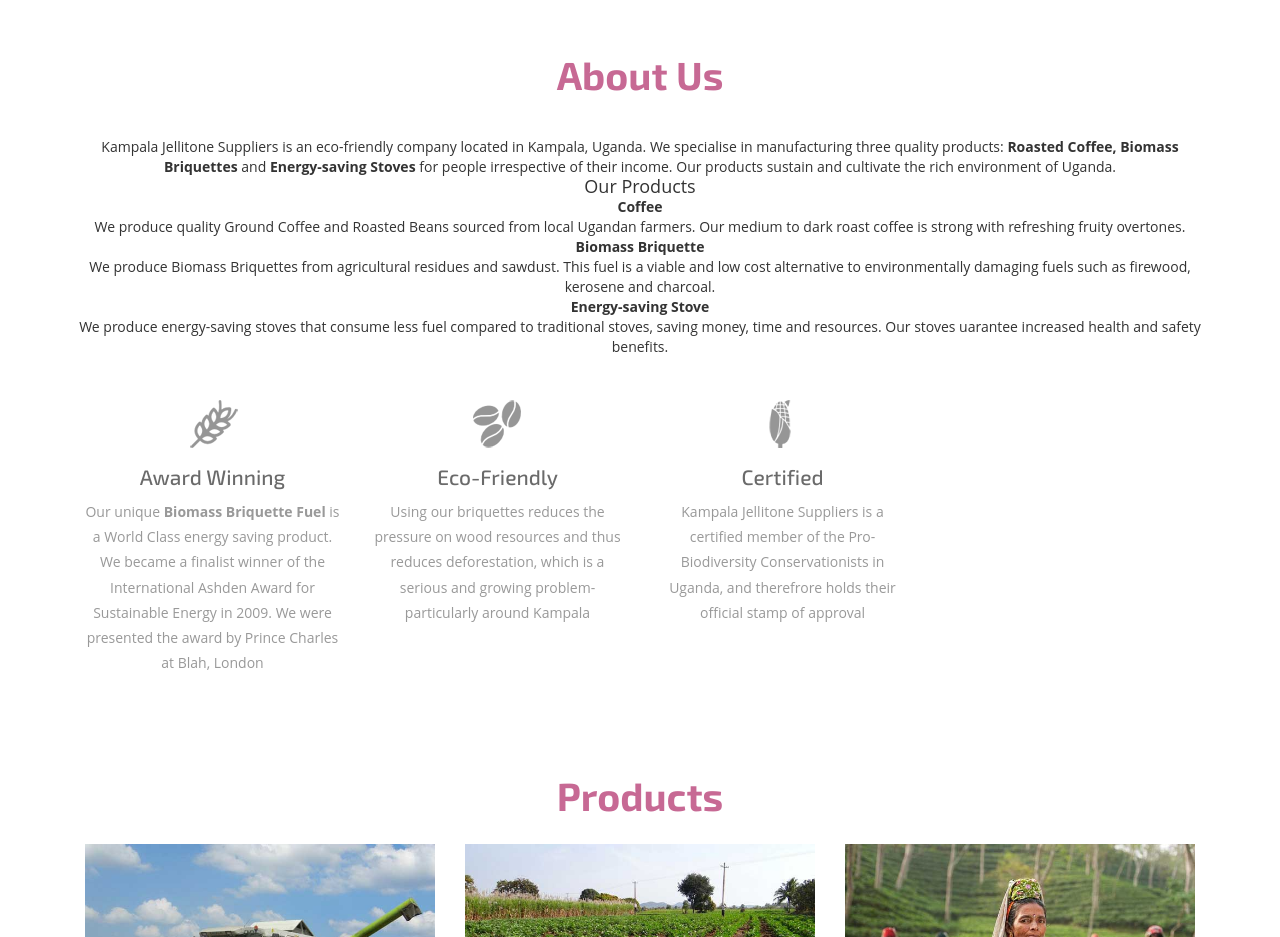
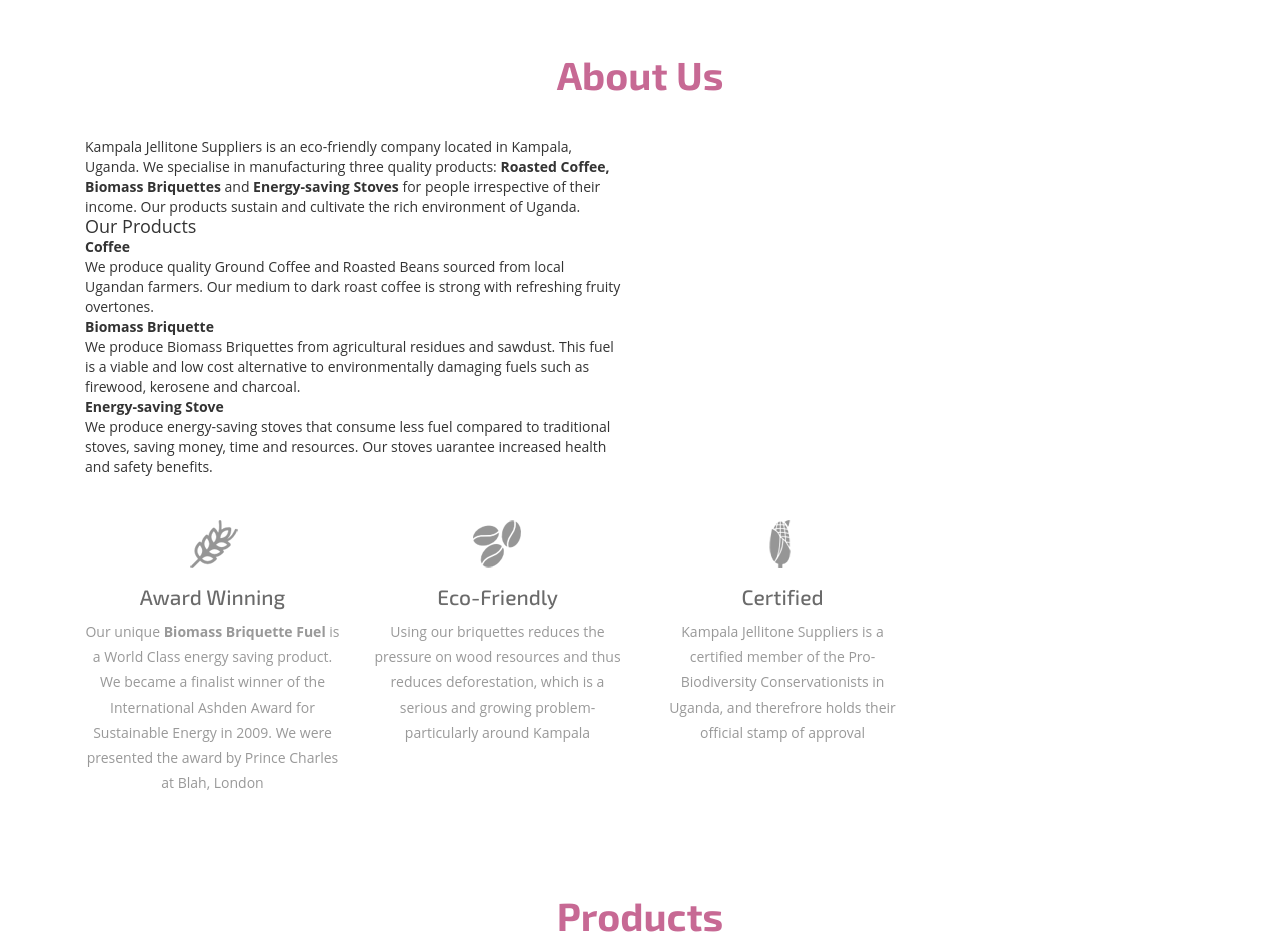
Before and after one commit to KampalaJellitoneSuppliers/kampalajellitonesuppliers.github.io, a plain HTML site: page index.html in a window 1280 px wide. Shown: the part 900-1837 px from the top of the page. Drawn offline with Linux system fonts and the light colour scheme.

Commit message:
fix the damn thing

```diff
--- a/index.html
+++ b/index.html
@@ -101,7 +101,7 @@ Smartphone Compatible web template, free webdesigns for Nokia, Samsung, LG, Sony
 	 <div class="container">
 		 <h3>About Us</h3>
 		 <div class="about-info">
-		 	<center>
+		 	<div class="col-md-6">
 				 <p>Kampala Jellitone Suppliers is an eco-friendly company located in Kampala, Uganda. We specialise in manufacturing three quality products: <b> Roasted Coffee, Biomass Briquettes</b> and <b> Energy-saving Stoves</b> for people irrespective of their income. Our products sustain and cultivate the rich environment of Uganda.</p>
 				 <h4>Our Products</h4>
 				 <p><b> Coffee</b><br>
@@ -112,8 +112,9 @@ Smartphone Compatible web template, free webdesigns for Nokia, Samsung, LG, Sony
 				 <br>
 				 <b> Energy-saving Stove</b><br>
 				 We produce energy-saving stoves that consume less fuel compared to traditional stoves, saving money, time and resources. Our stoves uarantee increased health and safety benefits. </p>
-				</center>
-			 			 <div class="clearfix"></div>
+
+				 </div>
+			 <div class="clearfix"></div>
 			 <div class="top-grid-section">
 					 <div class="col-md-3 top-grids">
 						 <span class="icon1"></span>
```
